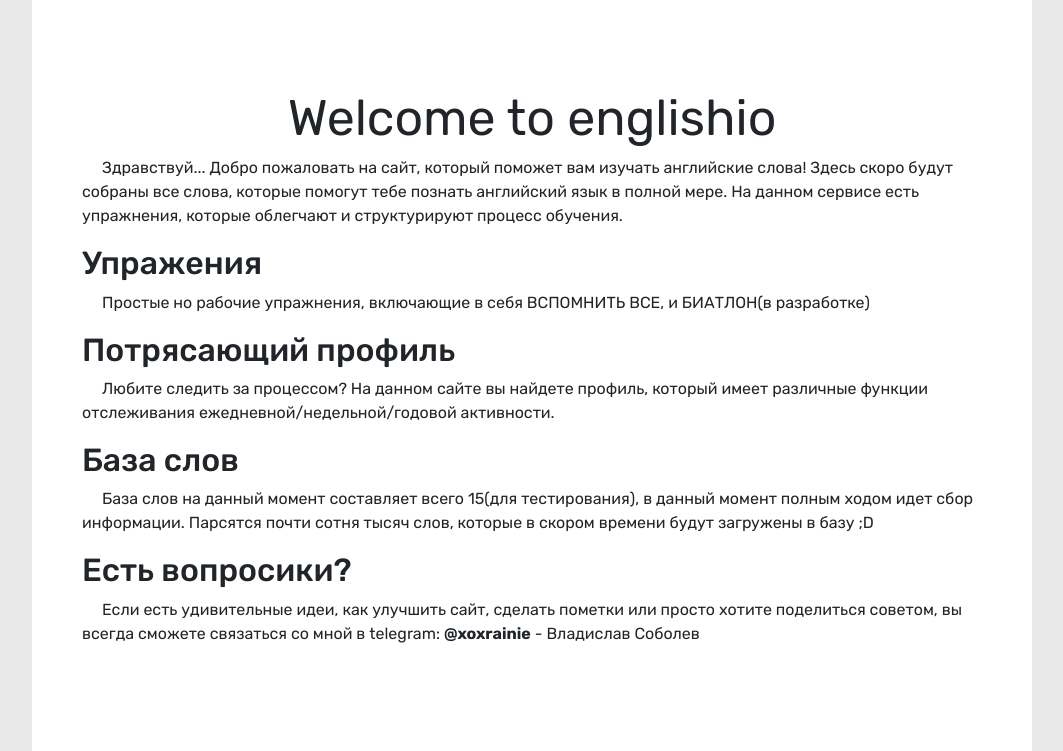
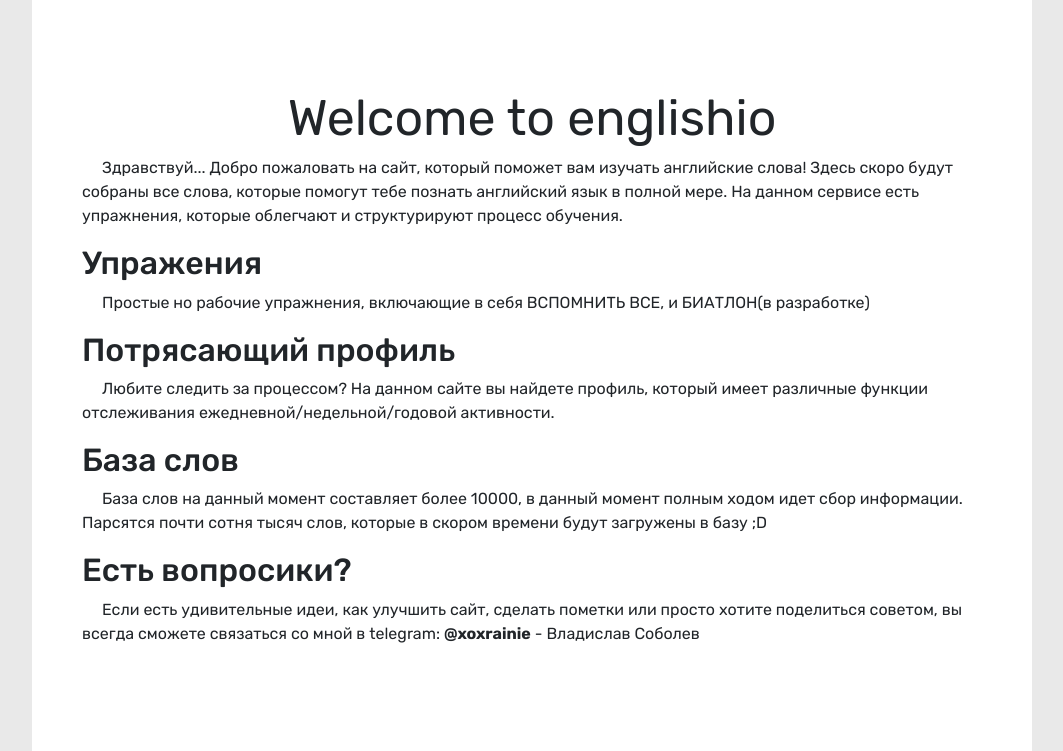
Before and after one commit to xrainie/englishio, a Django app: page / in a window 1280 px wide. Shown: the part 49-800 px from the top of the page, without its empty margins (108-1171 px from the left). Run offline with Django 5.2, Linux system fonts and the light colour scheme; parts of the project's set-up code (start-up, migrations or seed data) failed here and were passed over; some libraries are stand-ins or nearby versions; some web fonts are replaced.

Commit message:
fix template

```diff
--- a/account/templates/base.html
+++ b/account/templates/base.html
@@ -97,7 +97,7 @@
           </p>
           <h2 class="left-text">База слов</h2>
           <p class="left-text indent">
-            База слов на данный момент составляет всего 15(для тестирования), в данный момент полным ходом идет сбор информации.
+            База слов на данный момент составляет более 10000, в данный момент полным ходом идет сбор информации.
             Парсятся почти сотня тысяч слов, которые в скором времени будут загружены в базу ;D
           </p>
           <h2 class="left-text">Есть вопросики?</h2>
```
